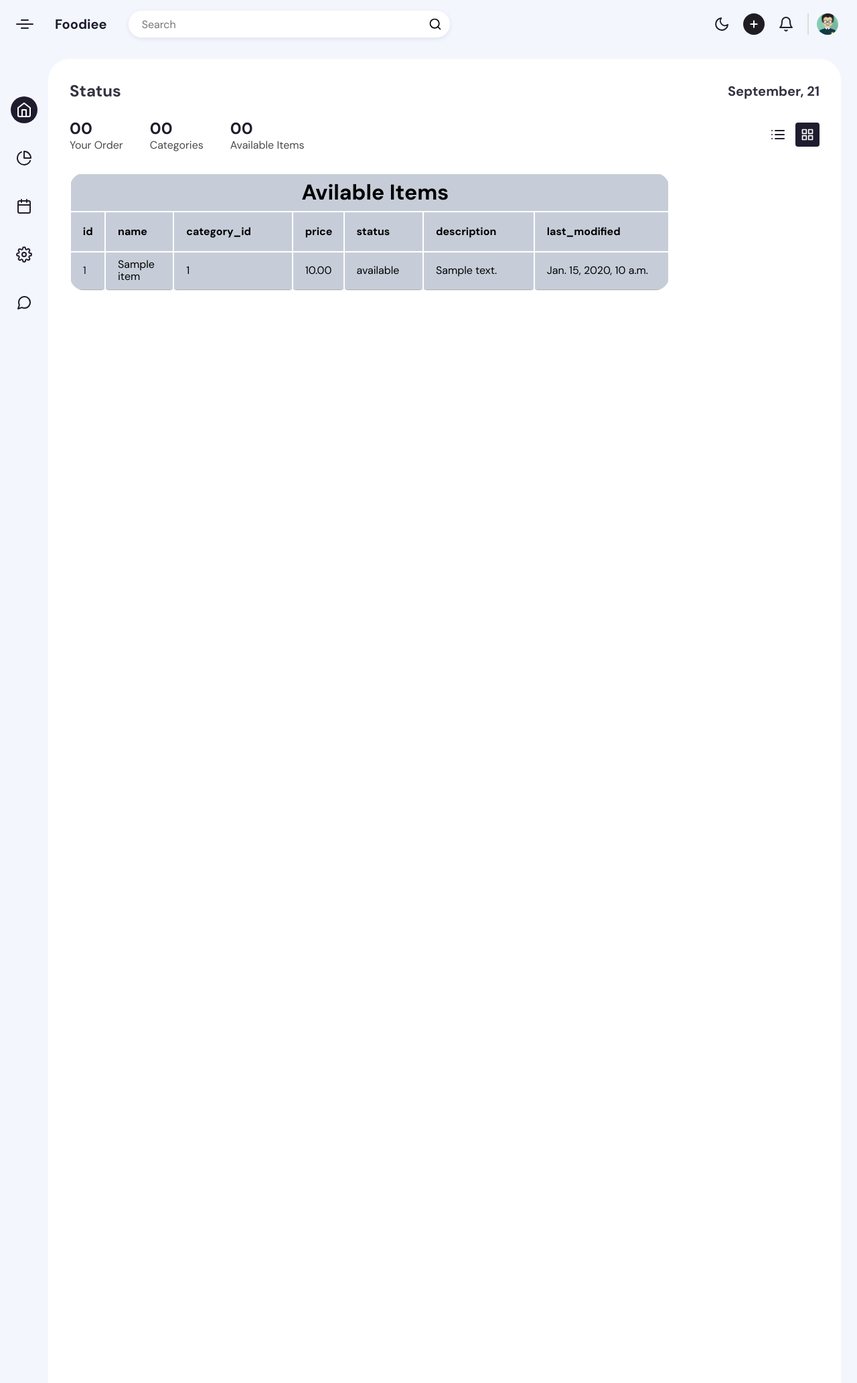
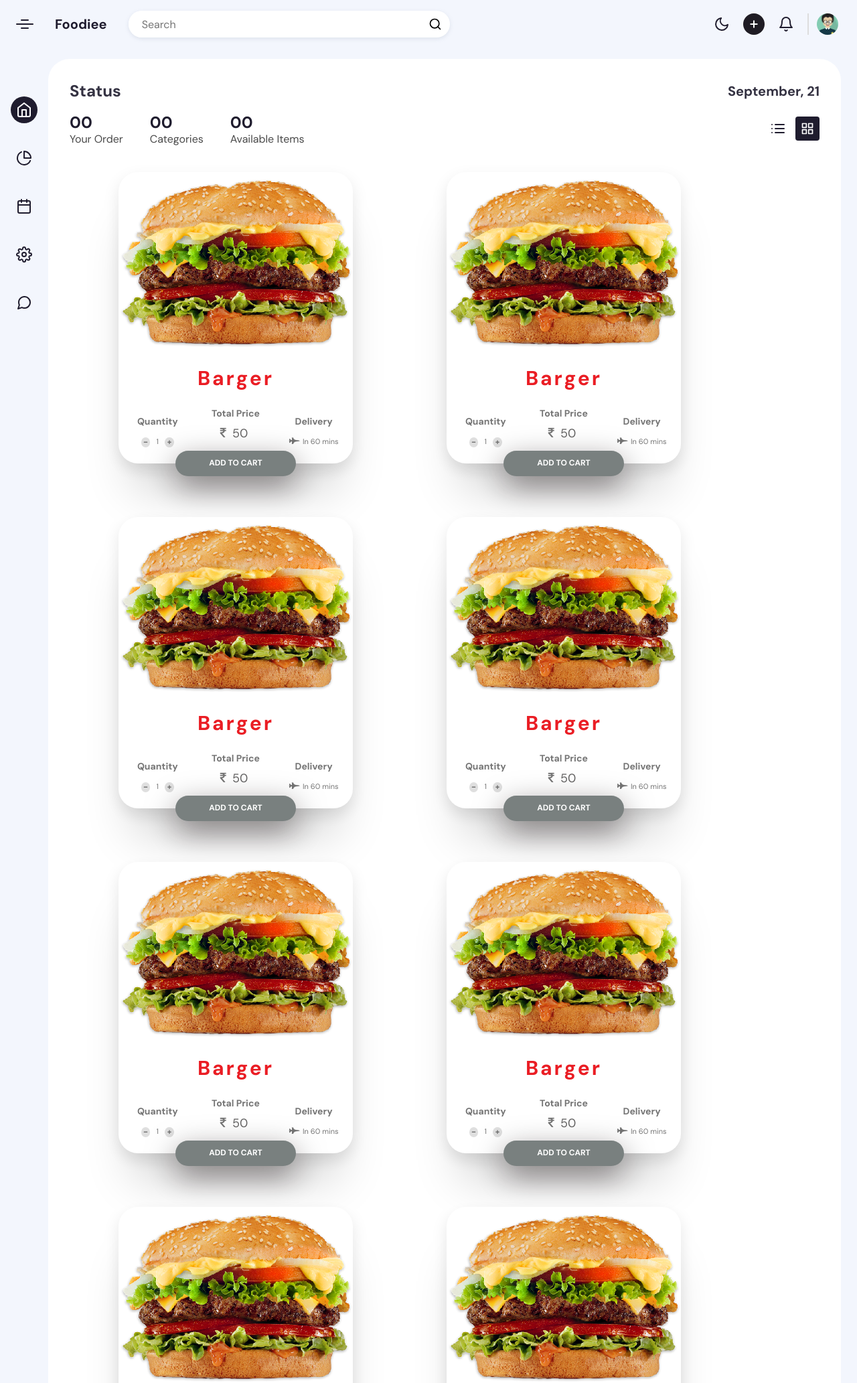
Before and after one commit to Priyans1727C/Django_dashboard, a Django app: page / in a window 1280 px wide. Shown: the top 2065 px of the page at 67% size. Run offline with Django 5.2, Linux system fonts and the light colour scheme; tables that the repository leaves empty hold one stand-in row (values such as "Sample post"); some libraries are stand-ins or nearby versions.

Commit message:
add grids

```diff
--- a/apps/static/assets/css/costom.css
+++ b/apps/static/assets/css/costom.css
@@ -408,13 +408,13 @@ button, a {
     display: flex;
     justify-content: space-between;
     align-items: center;
-    padding-bottom: 32px;
+    padding-bottom: 20px;
 }
 .content-section-header {
     display: flex;
     justify-content: space-between;
     align-items: center;
-    margin-bottom: 24px;
+    margin-bottom: 15px;
     color: var(--main-color);
 }
 .content-section-header p {
--- a/apps/static/assets/css/includes.css
+++ b/apps/static/assets/css/includes.css
@@ -4,7 +4,7 @@
 
 
 /*      table css         */
-.container {
+.container_table {
     border-radius: 23px;
     text-align: left;
     overflow: hidden;
@@ -14,14 +14,14 @@
 
 }
 
-.container th h1 {
+.container_table th h1 {
     font-weight: bold;
     font-size: 1em;
     text-align: left;
 
 }
 
-.container td {
+.container_table td {
     font-weight: normal;
     font-size: 1em;
     -webkit-box-shadow: 0 2px 2px -2px #0E1119;
@@ -30,32 +30,32 @@
 }
 
 
-.container td, .container th {
+.container_table td, .container_table th {
     padding-bottom: 1%;
     padding-top: 1%;
     padding-left: 2%;
     width: 28px;
 }
 
-/* Background-color of the odd rows */
-.container tr {
+
+.container_table tr {
     background-color: #c7cdd8;
 }
 
 
 
-.container td:first-child {
+.container_table td:first-child {
     color: #230a42;
 }
 
-.container tr:hover {
+.container_table tr:hover {
     background-color:  #6e7077d1;
     -webkit-box-shadow: 0 6px 6px -6px #0E1119;
     -moz-box-shadow: 0 6px 6px -6px #0E1119;
     box-shadow: 0 6px 6px -6px #0E1119;
 }
 
-.container td:hover {
+.container_table td:hover {
     background-color: #909399;
     color: #d21515;
     font-weight: bold;
@@ -71,10 +71,133 @@
 
 @media (max-width: 800px) {
 
-    .container td:nth-child(4),
-    .container th:nth-child(4) {
+    .container_table td:nth-child(4),
+    .container_table th:nth-child(4) {
         display: none;
     }
 }
 
 /*  table css eds here   */
+
+
+/*  card css start here  */
+
+div .grid_block{
+  display: grid;
+  grid-template-columns: repeat(auto-fit, minmax(311px, 1fr));
+  gap: 80px;
+  margin: 0 ;
+  padding: 20px 147px 59px 73px;
+  overflow-y: auto;
+  overflow-x: hidden;
+
+}
+  div.container_card {
+    width: 350px;
+    height: 435px;
+    text-align: center;
+    background: #fff;
+    -moz-box-shadow: 0px 10px 25px rgba(0, 0, 0, 0.1), 0px 60px 75px -25px rgba(0, 0, 0, 0.2);
+    -webkit-box-shadow: 0px 10px 25px rgba(0, 0, 0, 0.1), 0px 60px 75px -25px rgba(0, 0, 0, 0.2);
+    box-shadow: 0px 10px 25px rgba(0, 0, 0, 0.1), 0px 60px 75px -25px rgba(0, 0, 0, 0.2);
+    cursor: default;
+    border-radius: 29px;
+  }
+  div.container_card img.img-fruit {
+    width: 347px;
+    margin-top: 10px;
+  }
+
+  div.container_card h3 {
+    font-size: 30px;
+    letter-spacing: 3px;
+    margin-top: 25px;
+    color: #ea1d24;
+  }
+  div.container_card p {
+    font-size: 11px;
+    padding: 15px 45px;
+    color: #878787;
+    line-height: 22px;
+  }
+  div.container_card div.properties {
+    margin-top: -10px;
+    height: 70px;
+  }
+  div.container_card div.properties:before, div.container_card div.properties:after {
+    content: " ";
+    display: inline-block;
+  }
+  div.container_card div.properties:after {
+    clear: both;
+  }
+  div.container_card div.properties div {
+    display: inline-block;
+    text-align: center;
+    width: 33.33%;
+    float: left;
+  }
+  div.container_card div.properties div h4 {
+    font-size: 14px;
+    color: #757575;
+    margin-bottom: 11px;
+
+  }
+  div.container_card div.properties .qty .fa {
+    font-size: 7px;
+    color: #757575;
+    background: #dfdfdf;
+    -moz-border-radius: 100%;
+    -webkit-border-radius: 100%;
+    border-radius: 100%;
+    padding: 4px;
+    cursor: pointer;
+  }
+  div.container_card div.properties .qty .number {
+    font-size: 11px;
+    color: #757575;
+    padding: 5px;
+  }
+  div.container_card div.properties .price .fa {
+    font-size: 18px;
+    color: #757575;
+  }
+  div.container_card div.properties .price .amount {
+    color: #646363;
+    font-size: 18px;
+    padding: 0 5px;
+  }
+  div.container_card div.properties .delivery .fa {
+    font-size: 15px;
+    color: #757575;
+  }
+  div.container_card div.properties .delivery .time {
+    display: inline-block;
+    color: #757575;
+    font-size: 11px;
+  }
+  div.container_card .ip-add-cart {
+    border: none;
+    padding: 12px 50px;
+    background: #79807f;
+    color: #fff;
+    font-size: 12px;
+    text-transform: uppercase;
+    font-weight: bold;
+    -moz-border-radius: 25px;
+    -webkit-border-radius: 25px;
+    border-radius: 25px;
+    -moz-box-shadow: 0px 15px 45px rgba(242, 45, 52, 0.5);
+    -webkit-box-shadow: 0px 15px 45px rgba(242, 45, 52, 0.5);
+    box-shadow: 0px 15px 45px rgb(17 8 9 / 50%);
+    cursor: pointer;
+    -moz-transition: background 0.3s ease-in;
+    -o-transition: background 0.3s ease-in;
+    -webkit-transition: background 0.3s ease-in;
+    transition: background 0.3s ease-in;
+  }
+  div.container_card .ip-add-cart:hover {
+    background: #da1920;
+  }
+
+/*  card css end here  */
--- a/apps/templates/home/index.html
+++ b/apps/templates/home/index.html
@@ -2,6 +2,7 @@
 
 {% block addon_css %}
 <link rel="stylesheet" href="{{ ASSETS_ROOT }}/css/includes.css">
+<link rel='stylesheet' href='https://maxcdn.bootstrapcdn.com/font-awesome/4.6.3/css/font-awesome.min.css'>
 {% endblock addon_css %}
 
 {% block content %}
@@ -52,8 +53,27 @@
         </div>
     </div>
 
+    <div class="grid_block">
+    {% include "includes/card.html" %}
+    {% include "includes/card.html" %}
+    {% include "includes/card.html" %}
+    {% include "includes/card.html" %}
+    {% include "includes/card.html" %}
+    {% include "includes/card.html" %}
+    {% include "includes/card.html" %}
+    {% include "includes/card.html" %}
+    {% include "includes/card.html" %}
+    {% include "includes/card.html" %}
+    {% include "includes/card.html" %}
+    {% include "includes/card.html" %}
+    {% include "includes/card.html" %}
+    {% include "includes/card.html" %}
+    {% include "includes/card.html" %}
+    {% include "includes/card.html" %}
+    {% include "includes/card.html" %}
+    {% include "includes/card.html" %}
+    </div>
 
-    {% include "includes/table.html" %}
 
 
 
--- /dev/null
+++ b/apps/templates/includes/card.html
@@ -0,0 +1,26 @@
+
+  <div class="container_card">
+    <img src="{{ ASSETS_ROOT }}/img/im.png" alt="IMAGE" class="img-fruit" />
+    <h3>Barger</h3>
+    <div class="properties">
+      <div class="qty">
+        <h4>Quantity</h4>
+        <i class="fa fa-minus"></i>
+        <span class="number">1</span>
+        <i class="fa fa-plus"></i>
+      </div>
+      <div class="price" style="margin-top: -12px;">
+        <h4>Total Price</h4>
+        <span class="price-inr">
+          <i class="fa fa-inr"></i>
+          <span class="amount">50</span>
+        </span>
+      </div>
+      <div class="delivery">
+        <h4>Delivery</h4>
+        <i class="fa fa-fighter-jet"></i>
+        <span class="time">In 60 mins</span>
+      </div>
+    </div>
+    <input class="ip-add-cart" type="button" value="Add to cart" />
+  </div>
```
Also changed, not shown: apps/static/assets/img/im.png (added).
